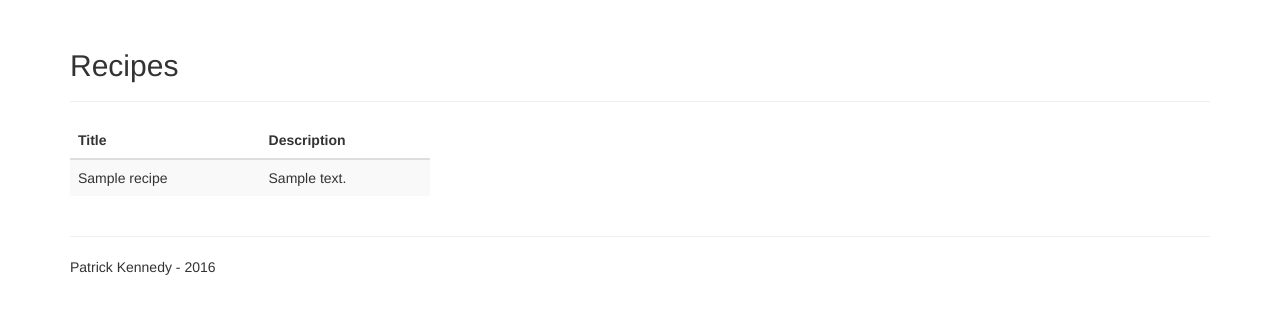
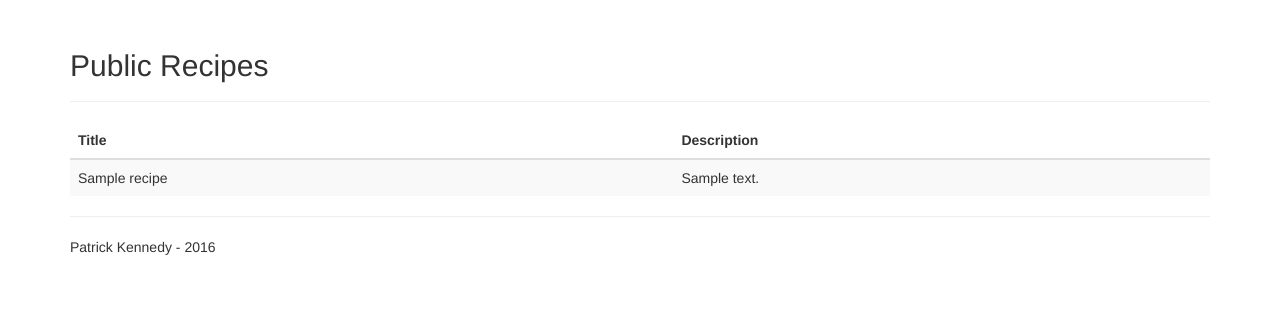
Before and after one commit to PatrickVienne/Docker-Flask-nginx, a Flask app: page / in a window 1280 px wide. Shown: the part 51-365 px from the top of the page. Run offline with Flask 2, Linux system fonts and the light colour scheme; tables that the repository leaves empty hold one stand-in row (values such as "Sample post"); some libraries are stand-ins or nearby versions.

Commit message:
Added one to many relationship between Recipe and User models; created pages for public recipes and user-specific recipes

```diff
--- a/project/models.py
+++ b/project/models.py
@@ -10,10 +10,14 @@ class Recipe(db.Model):
     id = db.Column(db.Integer, primary_key=True)
     recipe_title = db.Column(db.String, nullable=False)
     recipe_description = db.Column(db.String, nullable=False)
+    is_public = db.Column(db.Boolean, nullable=False)
+    user_id = db.Column(db.Integer, db.ForeignKey('users.id'))
 
-    def __init__(self, title, description):
+    def __init__(self, title, description, user_id, is_public):
         self.recipe_title = title
         self.recipe_description = description
+        self.is_public = is_public
+        self.user_id = user_id
 
     def __repr__(self):
         return '<title {}'.format(self.name)
--- a/project/recipes/views.py
+++ b/project/recipes/views.py
@@ -5,6 +5,7 @@
 #################
 
 from flask import render_template, Blueprint, request, redirect, url_for, flash
+from flask_login import current_user, login_required
 from project import db
 from project.models import Recipe
 from .forms import AddRecipeForm
@@ -35,24 +36,31 @@ def flash_errors(form):
 ################
 
 @recipes_blueprint.route('/')
-def index():
-    all_recipes = Recipe.query.all()
-    return render_template('recipes.html', recipes=all_recipes)
+def public_recipes():
+    all_public_recipes = Recipe.query.filter_by(is_public=True)
+    return render_template('public_recipes.html', public_recipes=all_public_recipes)
+
+
+@recipes_blueprint.route('/recipes')
+@login_required
+def user_recipes():
+    all_user_recipes = Recipe.query.filter_by(user_id=current_user.id)
+    return render_template('user_recipes.html', user_recipes=all_user_recipes)
 
 
 @recipes_blueprint.route('/add', methods=['GET', 'POST'])
+@login_required
 def add_recipe():
     form = AddRecipeForm(request.form)
     if request.method == 'POST':
         if form.validate_on_submit():
-            new_recipe = Recipe(form.recipe_title.data, form.recipe_description.data)
+            new_recipe = Recipe(form.recipe_title.data, form.recipe_description.data, current_user.id, True)
             db.session.add(new_recipe)
             db.session.commit()
             flash('New recipe, {}, added!'.format(new_recipe.recipe_title), 'success')
-            return redirect(url_for('recipes.index'))
+            return redirect(url_for('recipes.user_recipes'))
         else:
             flash_errors(form)
             flash('ERROR! Recipe was not added.', 'error')
 
-    return render_template('add_recipe.html',
-                           form=form)
+    return render_template('add_recipe.html', form=form)
--- a/project/templates/403.html
+++ b/project/templates/403.html
@@ -4,6 +4,6 @@
 
   <h1>Forbidden</h1>
   <h4>You don't have the permission to access the requested resource. It is either read-protected or not readable by the server.</h4>
-  <h4><a href="{{ url_for('recipes.index') }}">Kennedy Family Recipes</a></h4>
+  <h4><a href="{{ url_for('recipes.public_recipes') }}">Kennedy Family Recipes</a></h4>
 
 {% endblock %}
--- a/project/templates/404.html
+++ b/project/templates/404.html
@@ -4,6 +4,6 @@
 
   <h1>Page Not Found</h1>
   <h4>What you were looking for is just not there!</h4>
-  <h4><a href="{{ url_for('recipes.index') }}">Kennedy Family Recipes</a></h4>
+  <h4><a href="{{ url_for('recipes.public_recipes') }}">Kennedy Family Recipes</a></h4>
 
 {% endblock %}
--- a/project/templates/410.html
+++ b/project/templates/410.html
@@ -4,6 +4,6 @@
 
   <h1>Gone</h1>
   <h4>The target resource is no longer available at the origin server and that this condition is likely to be permanent.</h4>
-  <h4><a href="{{ url_for('recipes.index') }}">Kennedy Family Recipes</a></h4>
+  <h4><a href="{{ url_for('recipes.public_recipes') }}">Kennedy Family Recipes</a></h4>
 
 {% endblock %}
--- a/project/templates/layout.html
+++ b/project/templates/layout.html
@@ -26,14 +26,14 @@
             <span class="icon-bar"></span>
             <span class="icon-bar"></span>
           </button>
-          <a class="navbar-brand" href="{{ url_for('recipes.index') }}">Kennedy Family Recipes</a>
+          <a class="navbar-brand" href="{{ url_for('recipes.public_recipes') }}">Kennedy Family Recipes</a>
         </div>
 
         <!-- Collect the nav links, forms, and other content for toggling -->
         <div class="collapse navbar-collapse" id="recipes-navbar-collapse-1">
           <ul class="nav navbar-nav">
             {% if current_user.is_authenticated %}
-              <li><a href="{{ url_for('recipes.index') }}">Public Recipes</a></li>
+              <li><a href="{{ url_for('recipes.user_recipes') }}">My Recipes</a></li>
               <li><a href="{{ url_for('recipes.add_recipe') }}">Add Recipe</a></li>
               <li><a href="{{ url_for('users.logout') }}">Log Out</a></li>
               {% if current_user.role == "admin" %}
--- /dev/null
+++ b/project/templates/public_recipes.html
@@ -0,0 +1,27 @@
+{% extends "layout.html" %}
+{% block content %}
+
+<div class="user-profile">
+  <div class="page-header">
+    <h2>Public Recipes</h2>
+  </div>
+
+  <table class="table table-striped" id="owned_stock_table">
+    <thead>
+      <tr>
+        <th>Title</th>
+        <th>Description</th>
+      </tr>
+    </thead>
+    <tbody>
+      {% for recipe in public_recipes %}
+      <tr>
+        <td>{{ recipe.recipe_title }}</td>
+        <td>{{ recipe.recipe_description }}</td>
+      </tr>
+      {% endfor %}
+    </tbody>
+  </table>
+</div>
+
+{% endblock %}
--- a/project/templates/recipes.html
+++ /dev/null
@@ -1,28 +0,0 @@
-{% extends "layout.html" %}
-{% block content %}
-
-<div class="page-header">
-  <h2>Recipes</h2>
-</div>
-<div class="row">
-  <div class="col-md-4">
-    <table class="table table-striped" id="owned_stock_table">
-      <thead>
-        <tr>
-          <th>Title</th>
-          <th>Description</th>
-        </tr>
-      </thead>
-      <tbody>
-        {% for recipe in recipes %}
-        <tr>
-          <td>{{ recipe.recipe_title }}</td>
-          <td>{{ recipe.recipe_description }}</td>
-        </tr>
-        {% endfor %}
-      </tbody>
-    </table>
-  </div>
-</div>
-
-{% endblock %}
--- a/project/users/views.py
+++ b/project/users/views.py
@@ -97,7 +97,7 @@ def register():
                 login_user(new_user)
                 send_confirmation_email(new_user.email)
                 flash('Thanks for registering!  Please check your email to confirm your email address.', 'success')
-                return redirect(url_for('recipes.index'))
+                return redirect(url_for('recipes.user_recipes'))
             except IntegrityError:
                 db.session.rollback()
                 flash('ERROR! Email ({}) already exists.'.format(form.email.data), 'error')
@@ -118,7 +118,7 @@ def login():
                 db.session.commit()
                 login_user(user)
                 flash('Thanks for logging in, {}'.format(current_user.email))
-                return redirect(url_for('recipes.index'))
+                return redirect(url_for('recipes.user_recipes'))
             else:
                 flash('ERROR! Incorrect login credentials.', 'error')
     return render_template('login.html', form=form)
@@ -156,7 +156,7 @@ def confirm_email(token):
         db.session.commit()
         flash('Thank you for confirming your email address!', 'success')
 
-    return redirect(url_for('recipes.index'))
+    return redirect(url_for('recipes.public_recipes'))
 
 
 @users_blueprint.route('/reset', methods=["GET", "POST"])
```
Also changed, not shown: project/templates/user_recipes.html (added, +27 -0 lines), project/tests/test_recipes.py (+76 -4 lines).
